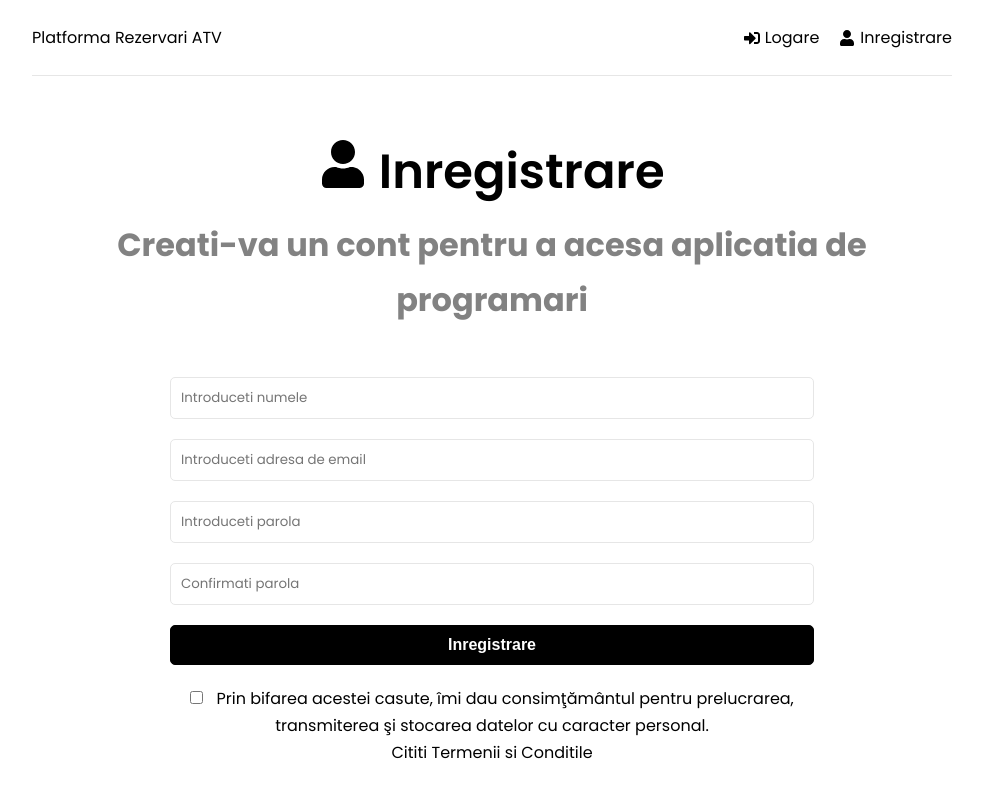
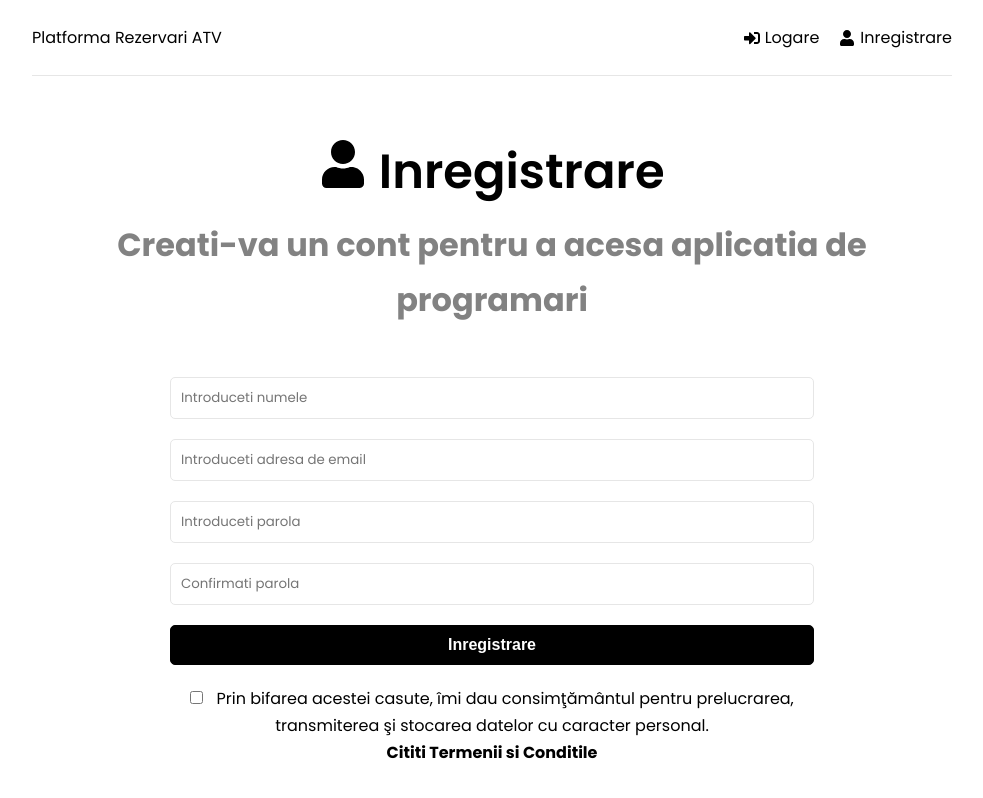
Before and after one commit to andreibuliga/atv-reservation, a React (Create React App) app in the folder frontend/: page /register in a window 1280 px wide. Shown: the whole page, without its empty margins (148-1131 px from the left). Built offline with nearby package versions, Linux system fonts and the light colour scheme.

Commit message:
change Lnk back to a and add taget= {'_blank'} to term and conditions link

```diff
--- a/frontend/src/pages/Register.jsx
+++ b/frontend/src/pages/Register.jsx
@@ -5,7 +5,6 @@ import { FaUser } from 'react-icons/fa'
 import { useSelector, useDispatch } from 'react-redux'
 import { register } from '../features/auth/authSlice'
 import Spinner from '../components/Spinner'
-import { Link } from 'react-router-dom'
 
 function Register() {
   const [formData, setFormData] = useState({
@@ -135,13 +134,18 @@ function Register() {
               prelucrarea, transmiterea şi stocarea datelor cu caracter
               personal.
               <br />
-              <Link
-                to='https://atv-reservation.webflow.io/termeni-si-conditii'
-                rel='noopener noreferrer'
-                target='_blank'
+              <a
+                style={{
+                  textDecoration: 'none',
+                  fontWeight: 'bold',
+                  color: 'black',
+                  '&:visited': { color: 'black', textDecoration: 'none' },
+                }}
+                href='https://atv-reservation.webflow.io/termeni-si-conditii'
+                target={' _blank'}
               >
                 Cititi Termenii si Conditile
-              </Link>
+              </a>
             </p>
           </div>
         </form>
```
